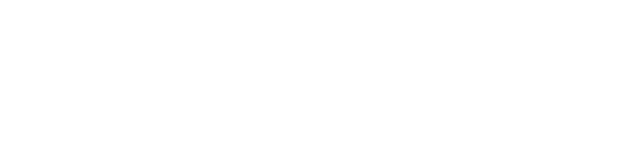
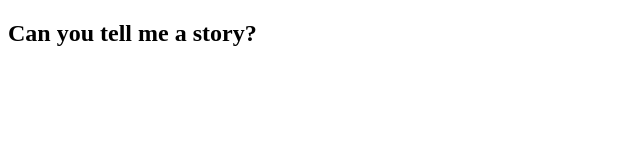
Before and after one commit to alexts1993/alexts1993.github.io, a plain HTML site: page index.html in a window 1280 px wide. Shown: the whole page, without its empty margins (0-640 px from the left). Drawn offline with Linux system fonts and the light colour scheme.

Commit message:
Update index.html

```diff
--- a/index.html
+++ b/index.html
@@ -6,6 +6,7 @@
         <title>JavaScript Speech Recognition</title>
     </head>
     <body>
+        <h2>Can you tell me a story?</h2><br>
         <div class="words" contenteditable>
 
         </div>
```
